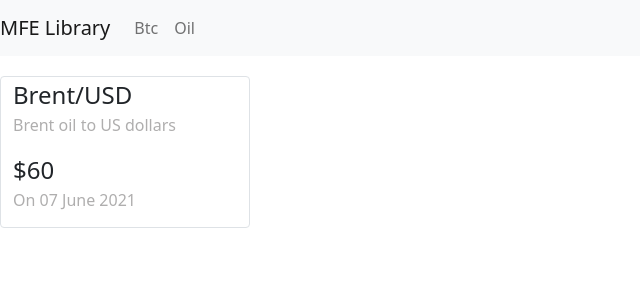
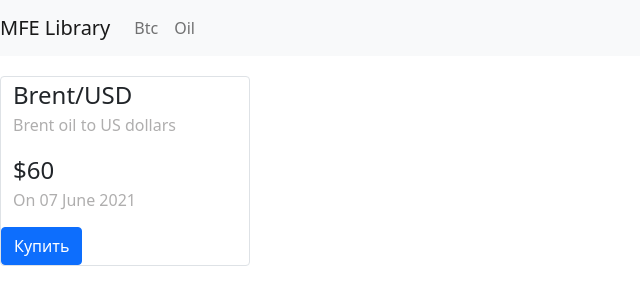
Before and after one commit to SychevAndrey/dev-hack-remote2, an Angular app: page /oil in a window 1280 px wide. Shown: the top 304 px of the page, without its empty margins (0-640 px from the left). Built offline with nearby package versions, Linux system fonts and the light colour scheme.

Commit message:
add cash of oil

```diff
--- a/src/app/oil/oil.component.html
+++ b/src/app/oil/oil.component.html
@@ -1,10 +1,11 @@
 <div class="border rounded wdiget">
     <div class="container">
-        <span class="currency">Brent/USD</span>
+        <span class="currency">Brent/USD{{cash}}</span>
         <span class="content-color">Brent oil to US dollars</span>
     </div>
     <div class="container">
         <span class="currency">${{price}}</span>
         <span class="content-color">On 07 June 2021</span>
     </div>
+    <button class="btn btn-primary me-md-2" type="button" >Купить {{cash}}</button>
 </div>
--- a/src/app/oil/oil.component.ts
+++ b/src/app/oil/oil.component.ts
@@ -1,6 +1,5 @@
 import { Component, OnInit } from '@angular/core';
 import {openDB} from "idb";
-import { TimeInterval } from 'rxjs';
 
 @Component({
   selector: 'app-oil',
@@ -12,7 +11,8 @@ export class OilComponent implements OnInit {
     dbPromise: any
     username: string  = ''
     price: number = 60
-    idInterval: any;
+    idInterval: any
+    cash: number = 0
 
     constructor() { }
 
@@ -24,7 +24,7 @@ export class OilComponent implements OnInit {
                 },
             });
             this.setOilFlag()
-            this.setUserName()
+            this.setUserCash()
         }
 
         ngOnDestroy(): void {
@@ -45,7 +45,7 @@ export class OilComponent implements OnInit {
             (await this.dbPromise).put('host', true, 'oil')
         }
 
-        async setUserName() {
-            (await this.dbPromise).get('host', 'user').then((value: string) => this.username = value)
+        async setUserCash() {
+            (await this.dbPromise).get('host', 'cash').then((value: number) => this.cash = value)
         }
 }
```
